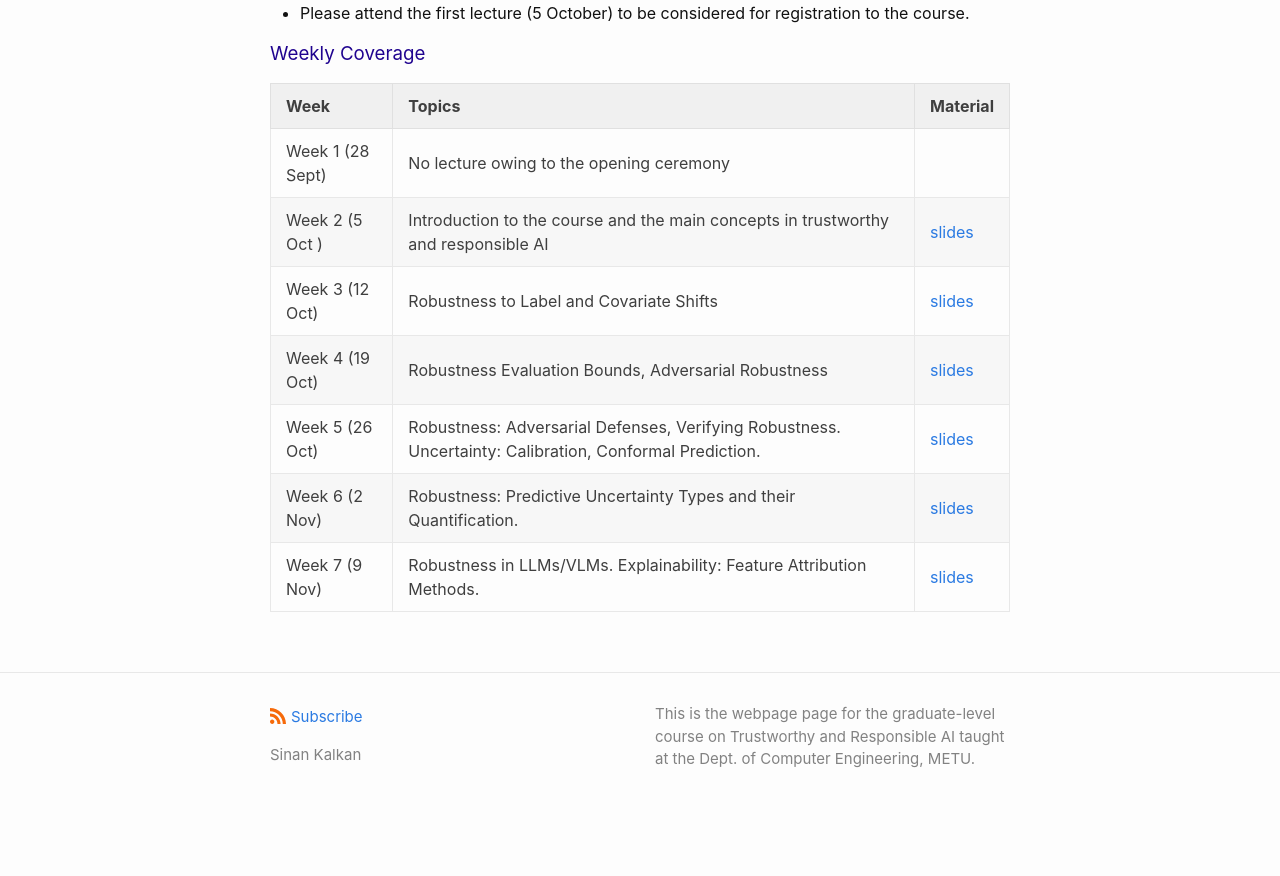
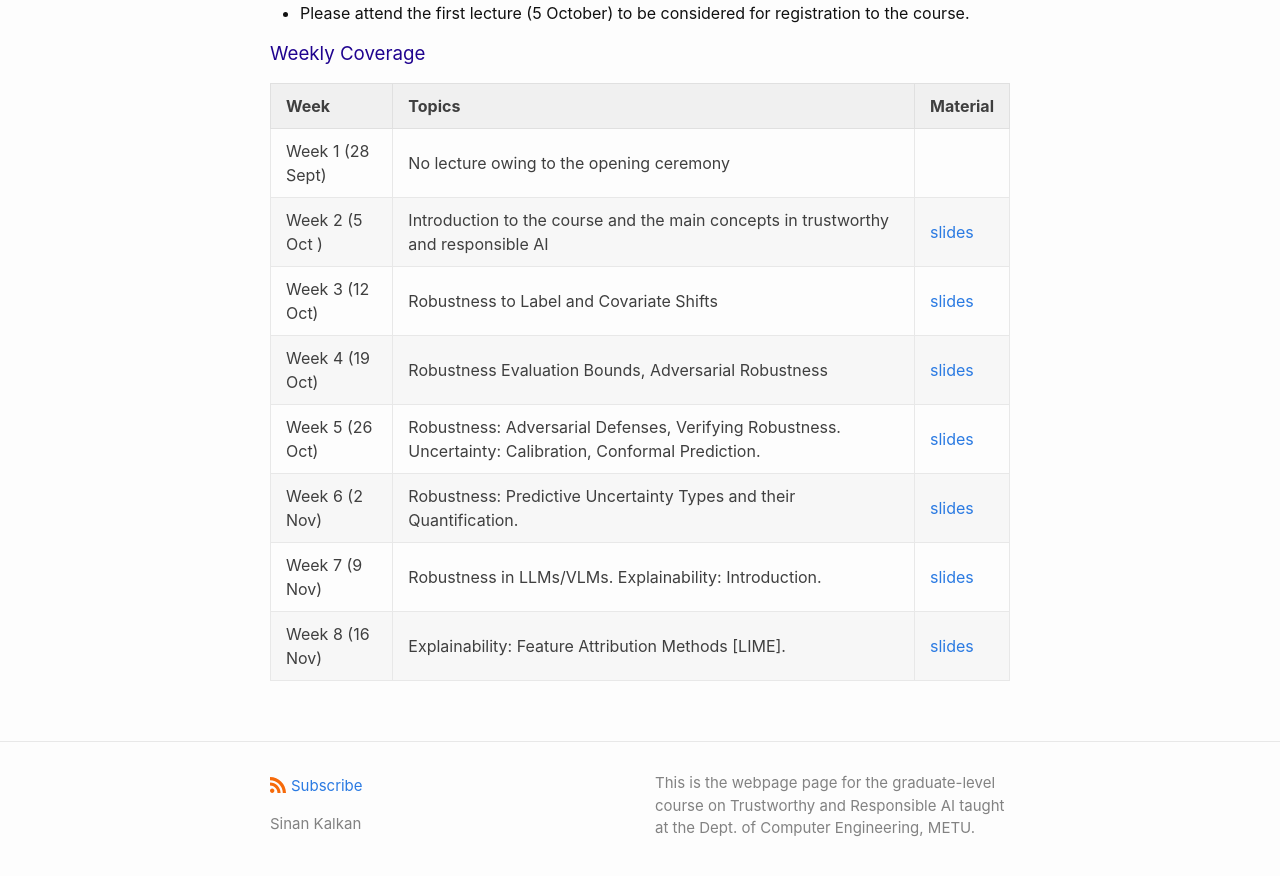
Before and after one commit to metu-trai/metu-trai.github.io, a Jekyll site: the page built from index.md, in a window 1280 px wide and 900 px high, scrolled down 1095 px. Shown: the top 876 px of the window. Built offline with Jekyll 4.4.1, drawn with Linux system fonts in a browser that asks for light colours; our own code applies the rules of GitHub Pages for plain Markdown files; before the commit the page ends 1926 px from its top, so only the background shows below that.

Commit message:
Update index.md

```diff
--- a/index.md
+++ b/index.md
@@ -149,4 +149,5 @@ The syllabus for the course is available <a href="CENG7880_Fall2026_Syllabus.pdf
 | Week 4 (19 Oct)  | Robustness Evaluation Bounds, Adversarial Robustness  | <a href="./slides/CENG7880_week4.pdf">slides</a> |
 | Week 5 (26 Oct)  | Robustness: Adversarial Defenses, Verifying Robustness. Uncertainty: Calibration, Conformal Prediction.  | <a href="./slides/CENG7880_week5.pdf">slides</a> |
 | Week 6 (2 Nov)  | Robustness: Predictive Uncertainty Types and their Quantification.   | <a href="./slides/CENG7880_week6.pdf">slides</a> |
-| Week 7 (9 Nov)  | Robustness in LLMs/VLMs. Explainability: Feature Attribution Methods.   | <a href="./slides/CENG7880_week7.pdf">slides</a> |
+| Week 7 (9 Nov)  | Robustness in LLMs/VLMs. Explainability: Introduction.   | <a href="./slides/CENG7880_week7.pdf">slides</a> |
+| Week 8 (16 Nov)  | Explainability: Feature Attribution Methods [LIME].   | <a href="./slides/CENG7880_week8.pdf">slides</a> |
```
